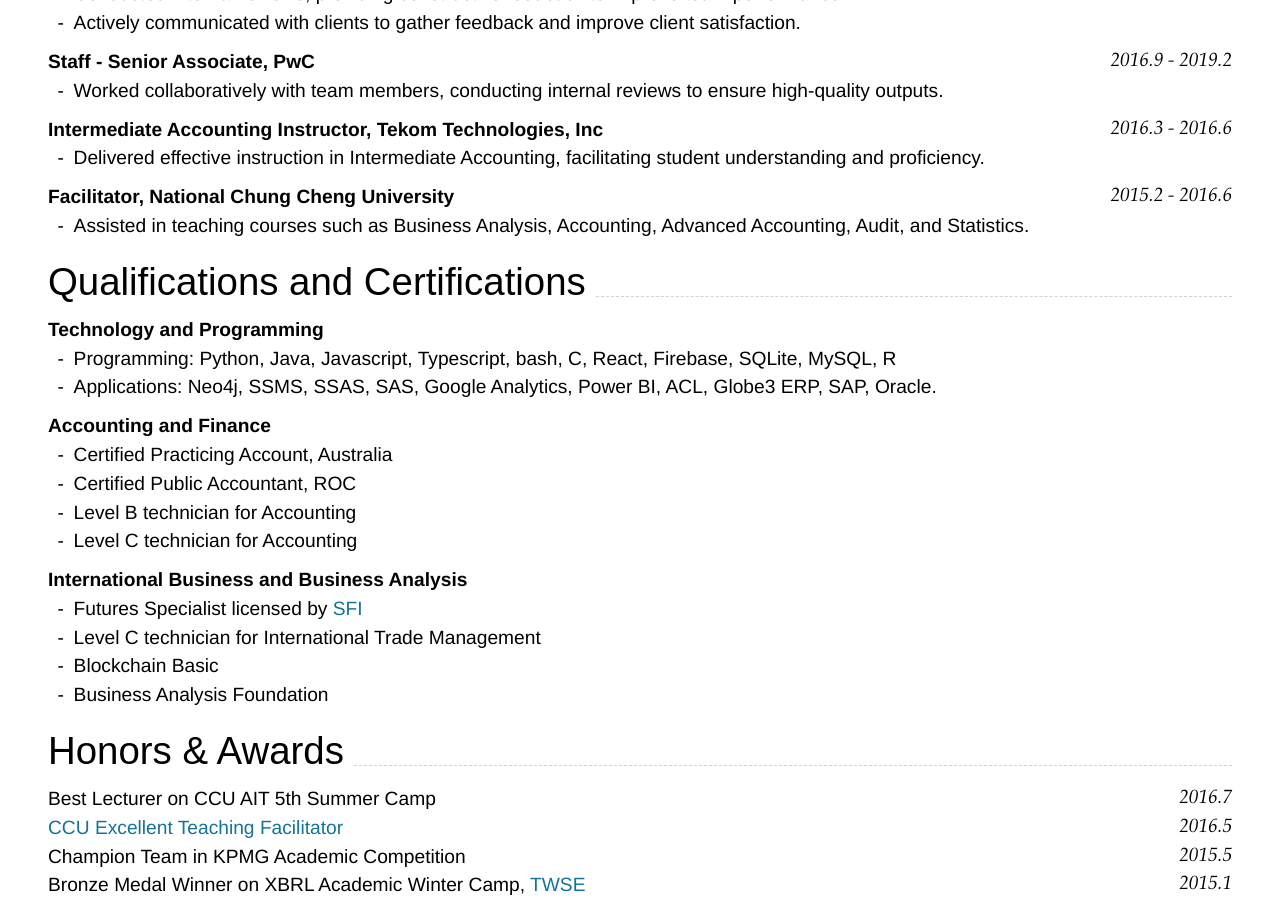
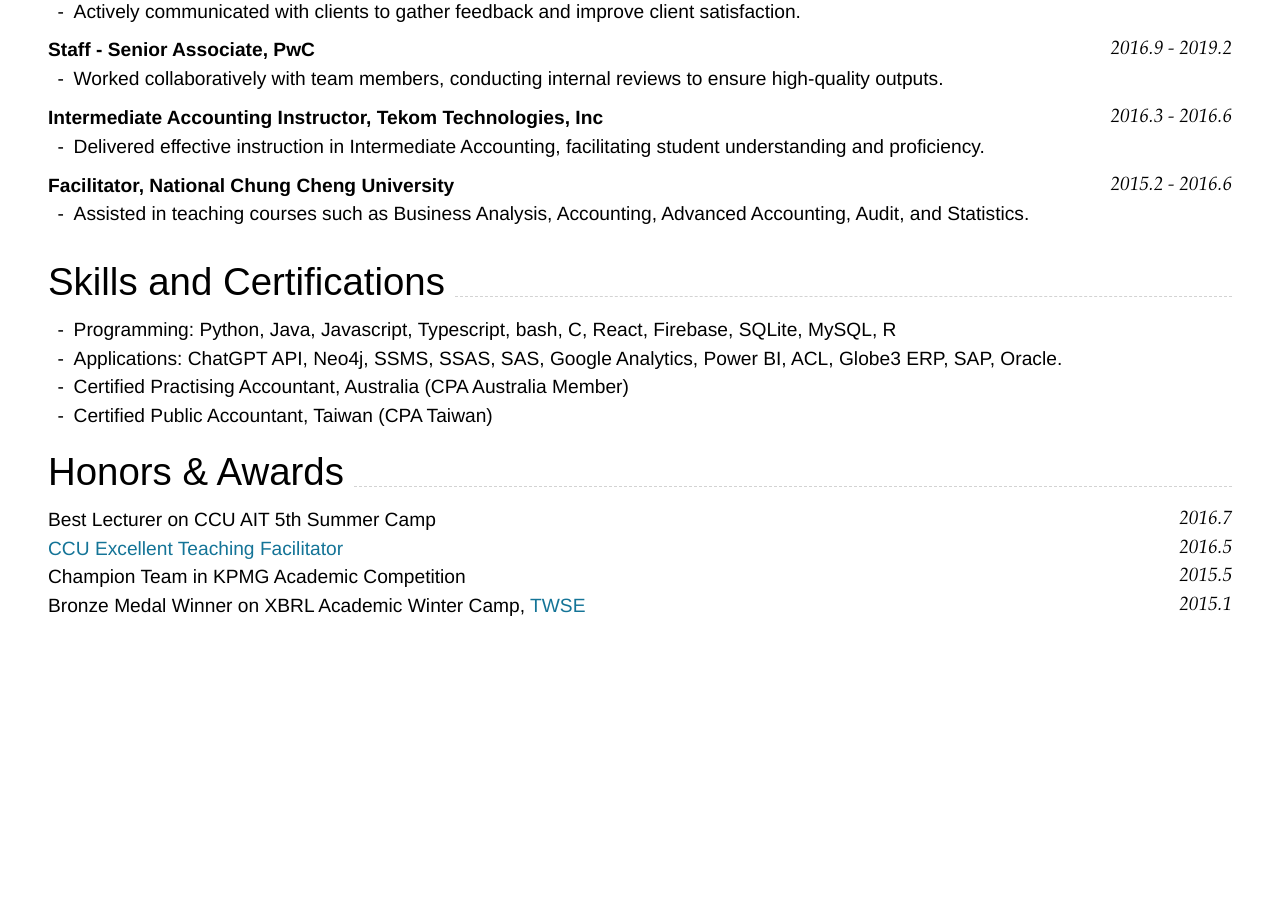
Before and after one commit to HUIXIN-TW/Resume, a Jekyll site: the page built from index.md, in a window 1280 px wide and 900 px high, scrolled down 1595 px. Built offline with Jekyll 4.4.1, drawn with Linux system fonts in a browser that asks for light colours; nearby versions of some CDN libraries; after the commit the page ends 2264 px from its top, so only the background shows below that.

Commit message:
Update index.md

```diff
--- a/index.md
+++ b/index.md
@@ -125,8 +125,6 @@ Taiwan
 -   Utilized Figma to craft intuitive mobile and desktop layouts.
 -   Collaborated effectively with other student volunteers, utilizing Git version control.
 
----
-
 ## Work Experience
 
 ### **Assistant Manager, Deloitte** `2019.3 - 2020.8`
@@ -210,12 +208,21 @@ Statistics `2015.2 - 2015.6`<br>
 <br>
 -->
 
+---
+
+## Skills and Certifications
+-   Programming: Python, Java, Javascript, Typescript, bash, C, React, Firebase, SQLite, MySQL, R
+-   Applications: ChatGPT API, Neo4j, SSMS, SSAS, SAS, Google Analytics, Power BI, ACL, Globe3 ERP, SAP, Oracle.
+-   Certified Practising Accountant, Australia (CPA Australia Member)
+-   Certified Public Accountant, Taiwan (CPA Taiwan)
+
+<!--
 ## Qualifications and Certifications
 
 ### **Technology and Programming**
 
 -   Programming: Python, Java, Javascript, Typescript, bash, C, React, Firebase, SQLite, MySQL, R
--   Applications: Neo4j, SSMS, SSAS, SAS, Google Analytics, Power BI, ACL, Globe3 ERP, SAP, Oracle.
+-   Applications: ChatGPT API, Neo4j, SSMS, SSAS, SAS, Google Analytics, Power BI, ACL, Globe3 ERP, SAP, Oracle.
     <br>
 
 ### **Accounting and Finance**
@@ -233,6 +240,7 @@ Statistics `2015.2 - 2015.6`<br>
 -   Blockchain Basic
 -   Business Analysis Foundation
     <br>
+-->
 
 ## Honors & Awards
 
```
